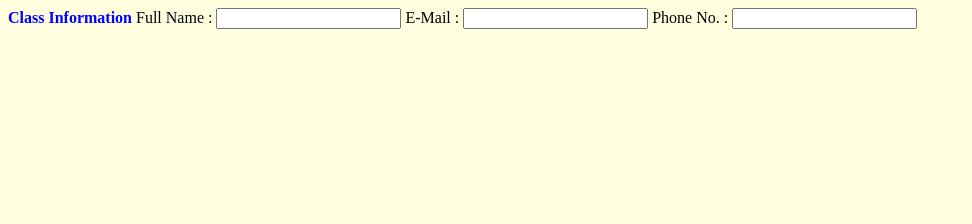
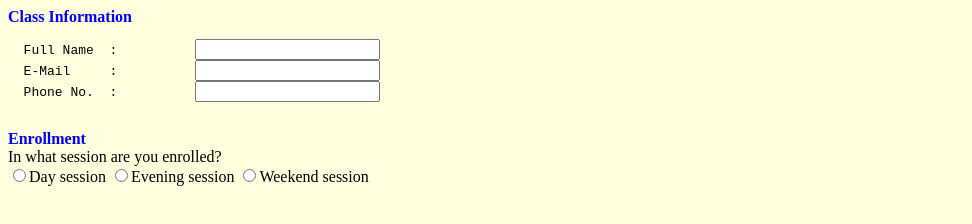
Before and after one commit to ianlouiedevera92/ianlouiedevera92.github.io, a plain HTML site: page activities/forms/forms.html in a window 1280 px wide. Shown: the whole page, without its empty margins (0-972 px from the left). Drawn offline with Linux system fonts and the light colour scheme.

Commit message:
added menu and radio buttons

```diff
--- a/activities/forms/forms.html
+++ b/activities/forms/forms.html
@@ -11,10 +11,18 @@
 
 <body bgcolor="lightyellow">
   <form>
-    <b><font color="blue">Class Information</font></b> <label>Full Name :</label>
-    <input type="text" name="fullname" value=" " /> <label>E-Mail :</label> <input type=
-    "text" name="email" value=" " /> <label>Phone No. :</label> <input type="text" name=
-    "phone" value=" " />
+    <b><font color="blue">Class Information</font></b>
+    <pre>
+  Full Name  :          <input type="text" name="fullname" value=" " />
+  E-Mail     :          <input type="text" name="email" value=" " />
+  Phone No.  :          <input type="text" name="phone" value=
+" " />
+
+</pre><b><font color="blue">Enrollment</font></b><br />
+    In what session are you enrolled?<br />
+    <input type="radio" name="session" value="day" />Day session <input type="radio"
+    name="session" value="evening" />Evening session <input type="radio" name="session"
+    value="weekend" />Weekend session
   </form>
 </body>
 </html>
```
